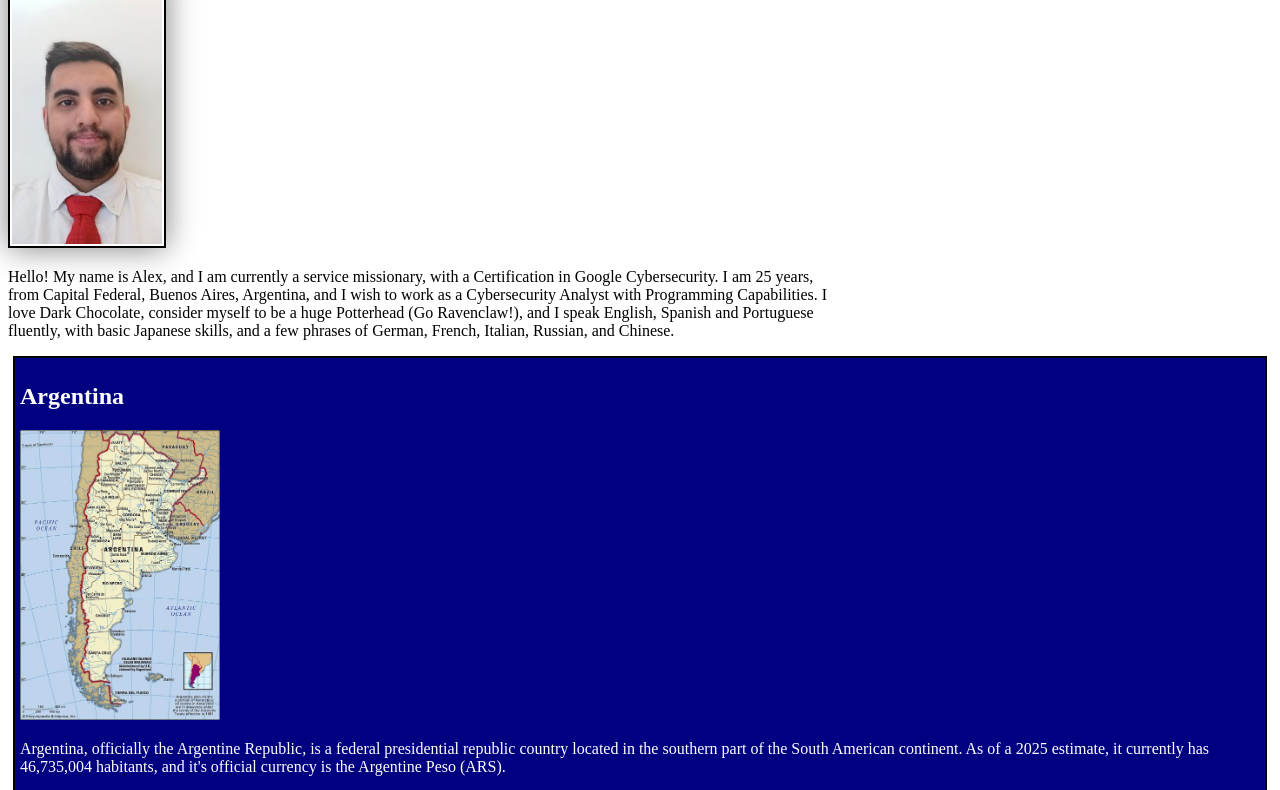
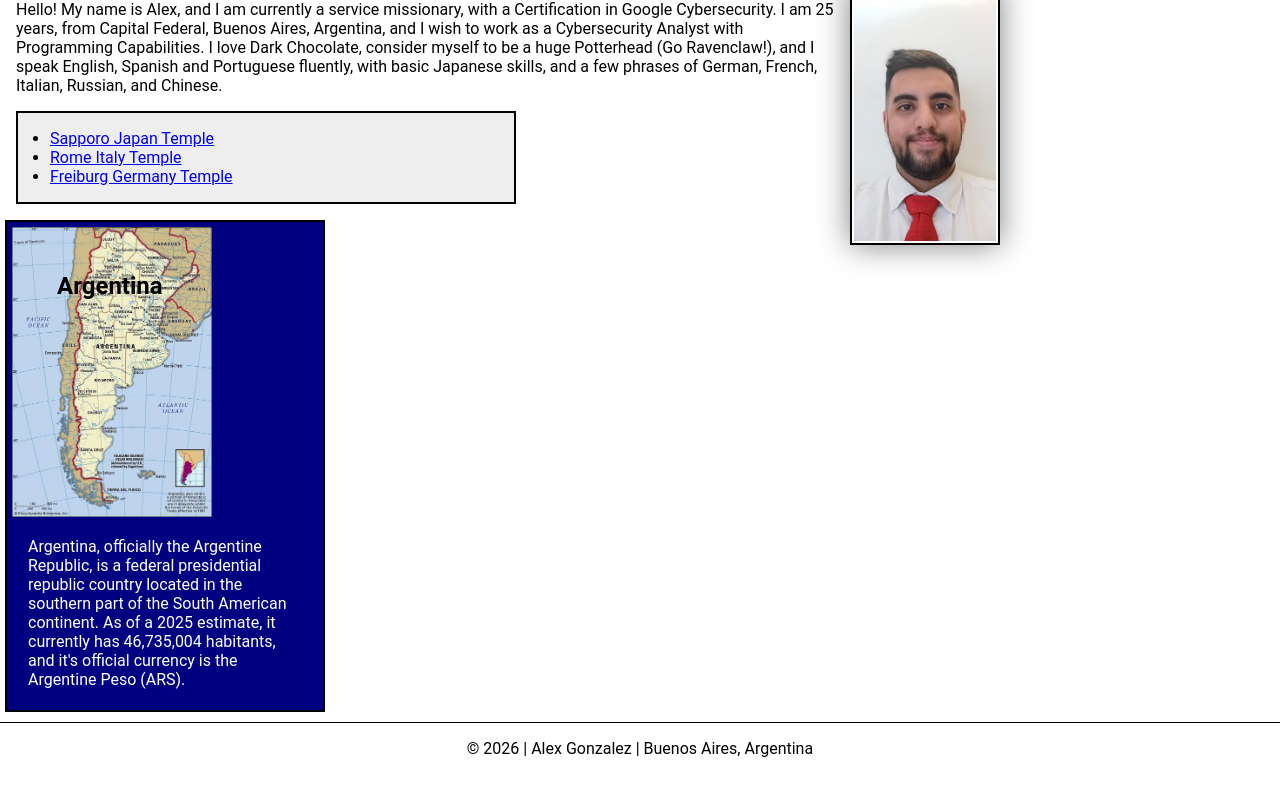
Before and after one commit to alexgonzalez2000/wdd130, a plain HTML site: page index.html in a window 1280 px wide. Shown: the part 251-1041 px from the top of the page. Drawn offline with Linux system fonts and the light colour scheme.

Commit message:
This change includes the Code-Along of Week 03.

```diff
--- a/index.html
+++ b/index.html
@@ -20,6 +20,7 @@
         <nav>
             <a href="#">Home</a>
             <a href="wwr/">Rafting Website</a>
+            <a href="https://linkedin.com">Profile</a>
         </nav>
 
     </header>
@@ -28,7 +29,7 @@
 
         <h1>Alex Micael Gonzalez Fernandez | WDD 130</h1>
         <img src="week01/images/profile.jpg" alt="A picture of a young man, wearing a white shirt and
-        red tie.">
+        red tie." width="200">
         <p>
             Hello! My name is Alex, and I am currently a service missionary, with a Certification in
             Google Cybersecurity. I am 25 years, from Capital Federal, Buenos Aires, Argentina, and I wish
@@ -38,6 +39,14 @@
             Russian, and Chinese.
         </p>
 
+        <ul class="box indent">
+            <li><a href="https://www.churchofjesuschrist.org/temples/details/sapporo-japan-temple?lang=eng">
+                Sapporo Japan Temple</a></li>
+            <li><a href="https://www.churchofjesuschrist.org/temples/details/rome-italy-temple?lang=eng">
+                Rome Italy Temple</a></li>
+            <li><a href="https://www.churchofjesuschrist.org/temples/details/freiberg-germany-temple?lang=eng">
+                Freiburg Germany Temple</a></li>
+        </ul>
     </main>
 
     <aside>
@@ -53,7 +62,6 @@
 
     </aside>
 
-
     <footer>
 
         <p>© 2026 | Alex Gonzalez | Buenos Aires, Argentina</p>
@@ -62,3 +70,10 @@
 </body>
 
 </html>
+
+
+<!--https://www.churchofjesuschrist.org/imgs/c917995588e9c8d3ce881ebd32405150f9109fa7/full/800%2C/0/default-->
+
+<!--https://www.churchofjesuschrist.org/imgs/17e2c70d687fffedfe115197e57fa8f5d1d369bb/full/800%2C/0/default-->
+
+<!--https://www.churchofjesuschrist.org/imgs/0dfd23ae4f947c0a0a505e5c142de5ee2c51d91c/full/800%2C/0/default-->
--- a/styles/styles.css
+++ b/styles/styles.css
@@ -3,8 +3,19 @@
     --height: auto;
 }
 
+* {
+    margin: 0;
+    padding: 0;
+    box-sizing: border-box;
+}
+
+body {
+    font-size: 16px;
+    font-family: Roboto, Arial, sans-serif;
+}
+
 main {
-    max-width: 840px;
+    max-width: 1000px;
 }
 
 main img {
@@ -13,20 +24,30 @@ main img {
     border: var(--border);
     padding: 2px;
     box-shadow: 0 0 30px gray;
+    float: right;
+    margin: 0 0 1rem 1rem;
 }
 
 aside {
-    width: auto;
+    width: 20em;
     margin: 5px;
     border: var(--border);
     padding: 5px;
     background-color: navy;
     color: white;
+    position: relative;
 }
 
 aside img {
     width: 200px;
     height: var(--height);
+}
+
+aside h2 {
+    position: absolute;
+    top: 50px;
+    left: 50px;
+    color: #000;
 }
 
 nav {
@@ -45,6 +66,7 @@ h1 {
 }
 
 p {
+    margin: 1rem;
     padding: 0;
 }
 
@@ -53,3 +75,17 @@ footer {
     border-top: 1px solid black;
     text-align: center;
 }
+
+/* Class Selectors */
+.box {
+    width: 500px;
+    margin: 1rem;
+    border: var(--border);
+    padding: 1rem;
+    background-color: #eee;
+    color: #000;
+}
+
+.indent {
+    padding-left: 2rem;
+}
```
